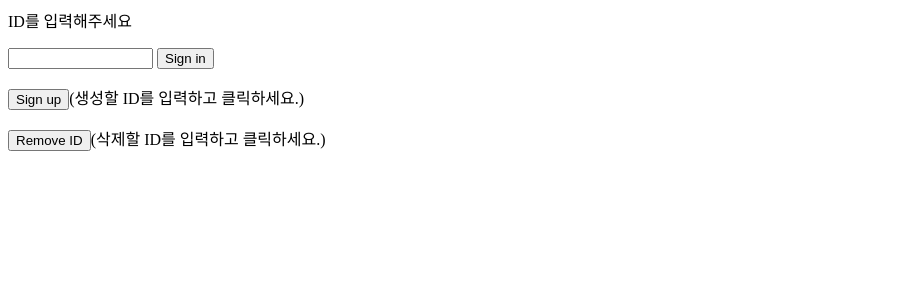
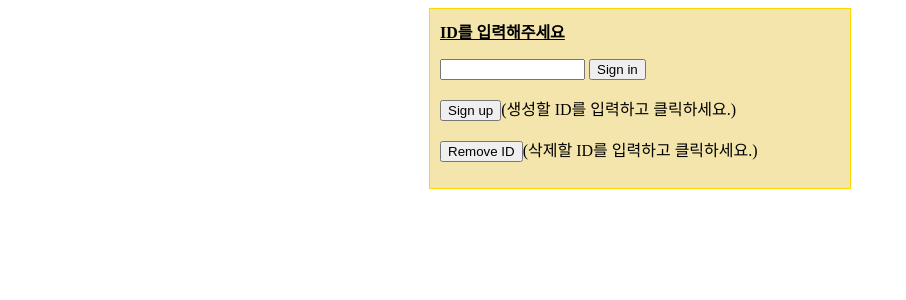
Before and after one commit to tigerak/web, a Flask app: page / in a window 1280 px wide. Shown: the top 300 px of the page, without its empty margins (0-906 px from the left). Run offline with Flask 3, Linux system fonts and the light colour scheme.

Commit message:
Fix style

```diff
--- a/make_data/main/routes.py
+++ b/make_data/main/routes.py
@@ -77,12 +77,6 @@ def send_json(user_id):
     if request.method == 'POST':
         send = SendToChatGPT().make_data(user_id)
         return send
-    # data = {
-    #         "prompt" : '배고파',
-    #         "completion" : '밥줘'
-    #     }
-    # send = json.dumps(data)
-    # return send
 
 
 @bp.route('/db_test', methods=['GET', 'POST'])
--- a/make_data/templates/index.html
+++ b/make_data/templates/index.html
@@ -7,7 +7,8 @@
     <title>Document</title>
 </head>
 <body>
-    {{message}}
+    <div style="border: 1px solid gold; background-color: #F3E5AB; width:400px; margin:0 auto; padding: 10px;">
+        <u><b>{{message}}</b></u>
         <form action="/" method="POST">
             <p>
                 <input type="text", name="user_id", size="15">
@@ -22,5 +23,6 @@
             <p>
                 {{ user_list }}
         </form>
+    </div>
 </body>
 </html>
```
Lines whose indentation alone changed are shown as unchanged.
